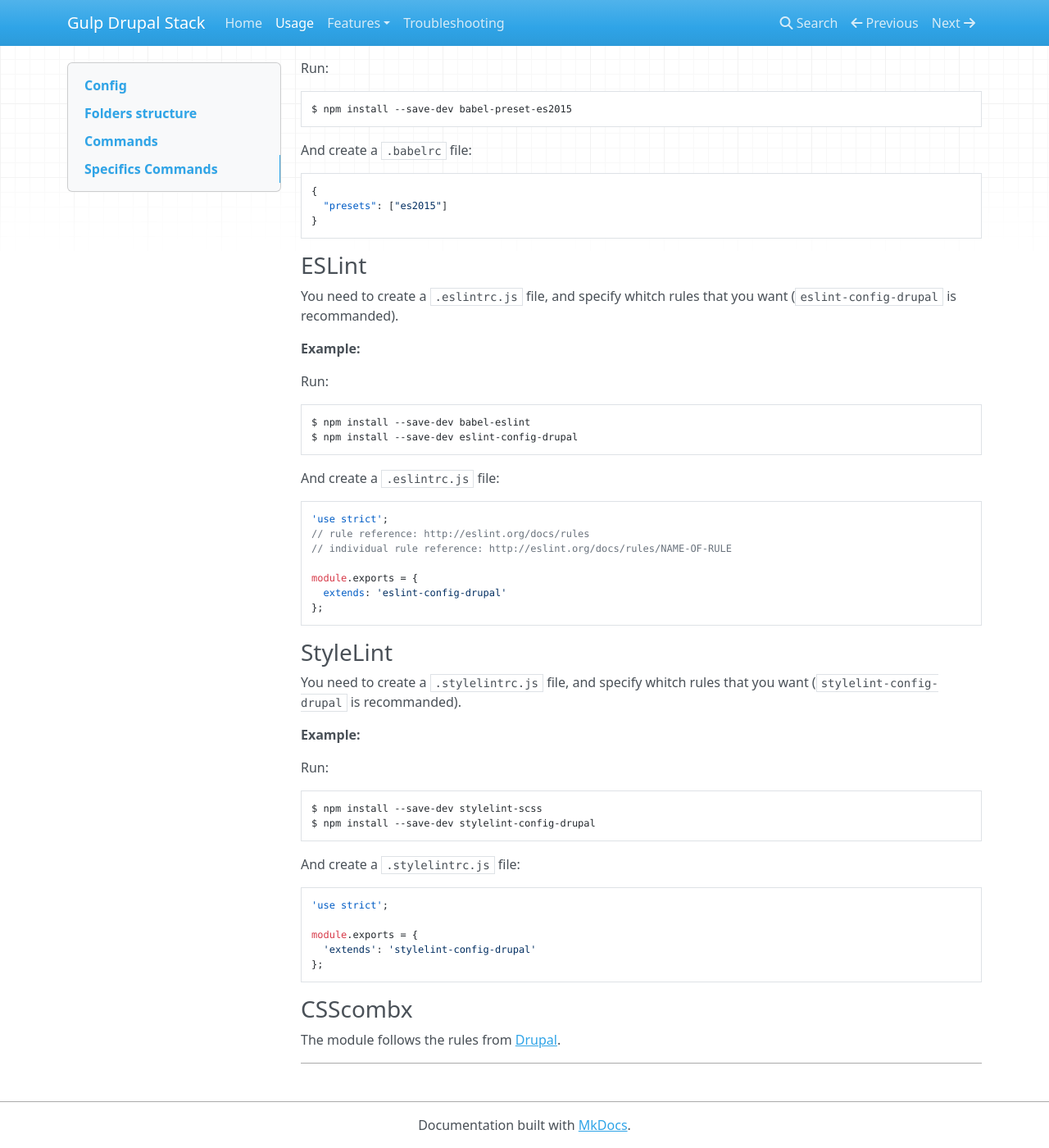
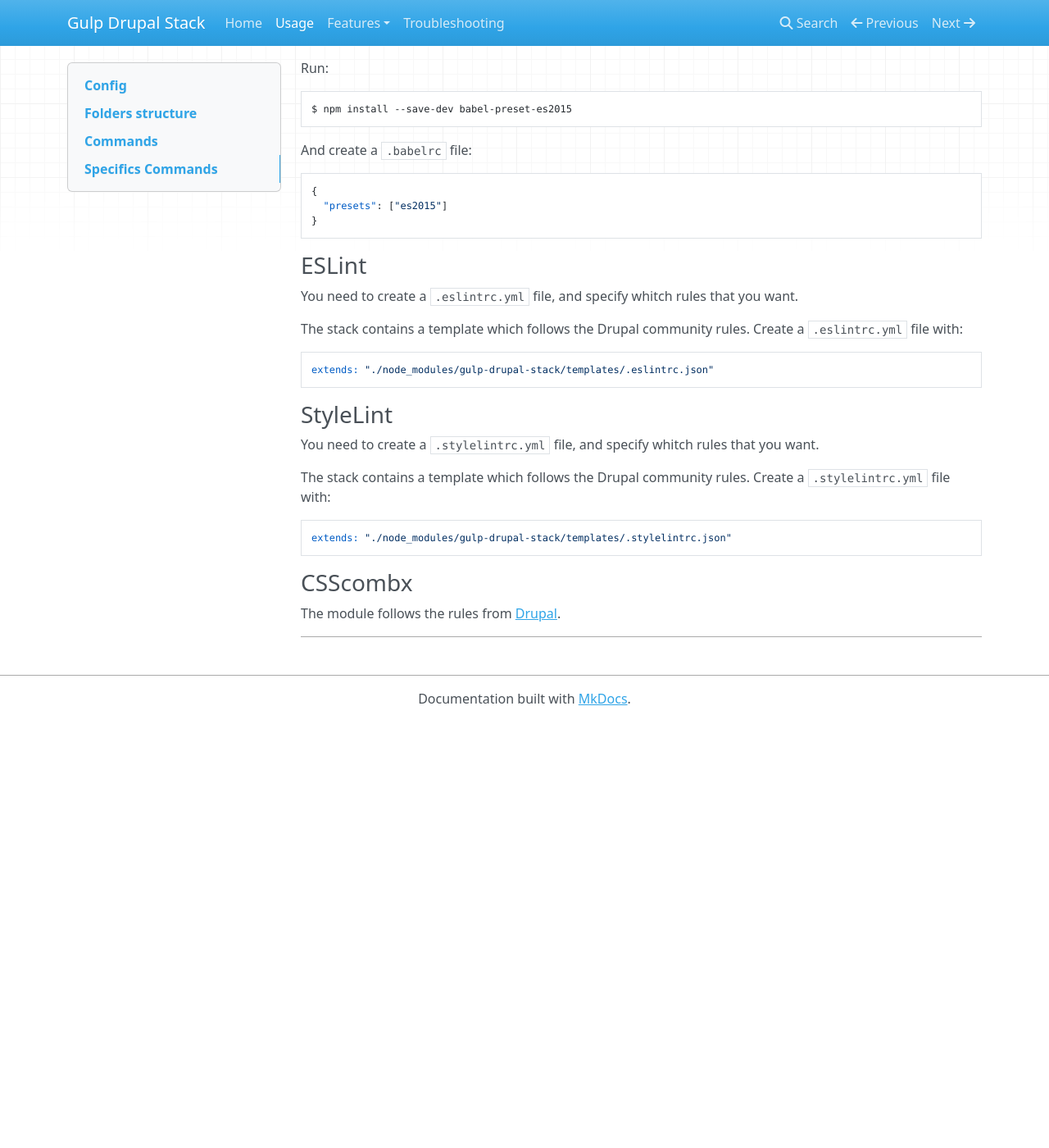
Before and after one commit to ovh/gulp-drupal-stack, an MkDocs documentation site: the page built from docs/usage.md, in a window 1280 px wide and 1400 px high, scrolled down 1563 px. Shown: the whole window at 82% size. Built offline with MkDocs 1.6.1, drawn with Linux system fonts in a browser that asks for light colours; nearby versions of some CDN libraries; old or Windows-style settings are respelled for this version of MkDocs; after the commit the page ends 2443 px from its top, so only the background shows below that.

Commit message:
doc(lint): add for recent modifs

````diff
--- a/docs/usage.md
+++ b/docs/usage.md
@@ -75,45 +75,24 @@ And create a `.babelrc` file:
 
 ### ESLint
 
-You need to create a `.eslintrc.js` file, and specify whitch rules that you want (`eslint-config-drupal` is recommanded).
+You need to create a `.eslintrc.yml` file, and specify whitch rules that you want.
 
-**Example:**
-
-Run:
-```bash
-$ npm install --save-dev babel-eslint
-$ npm install --save-dev eslint-config-drupal
-```
-And create a `.eslintrc.js` file:
-```javascript
-'use strict';
-// rule reference: http://eslint.org/docs/rules
-// individual rule reference: http://eslint.org/docs/rules/NAME-OF-RULE
-
-module.exports = {
-  extends: 'eslint-config-drupal'
-};
+The stack contains a template which follows the Drupal community rules.
+Create a `.eslintrc.yml` file with:
+```yml
+extends: "./node_modules/gulp-drupal-stack/templates/.eslintrc.json"
 ```
 
 ### StyleLint
 
-You need to create a `.stylelintrc.js` file, and specify whitch rules that you want (`stylelint-config-drupal` is recommanded).
+You need to create a `.stylelintrc.yml` file, and specify whitch rules that you want.
 
-**Example:**
+The stack contains a template which follows the Drupal community rules.
+Create a `.stylelintrc.yml` file with:
+```yml
+extends: "./node_modules/gulp-drupal-stack/templates/.stylelintrc.json"
+```
 
-Run:
-```bash
-$ npm install --save-dev stylelint-scss
-$ npm install --save-dev stylelint-config-drupal
-```
-And create a `.stylelintrc.js` file:
-```javascript
-'use strict';
-
-module.exports = {
-  'extends': 'stylelint-config-drupal'
-};
-```
 
 ### CSScombx
 
````
